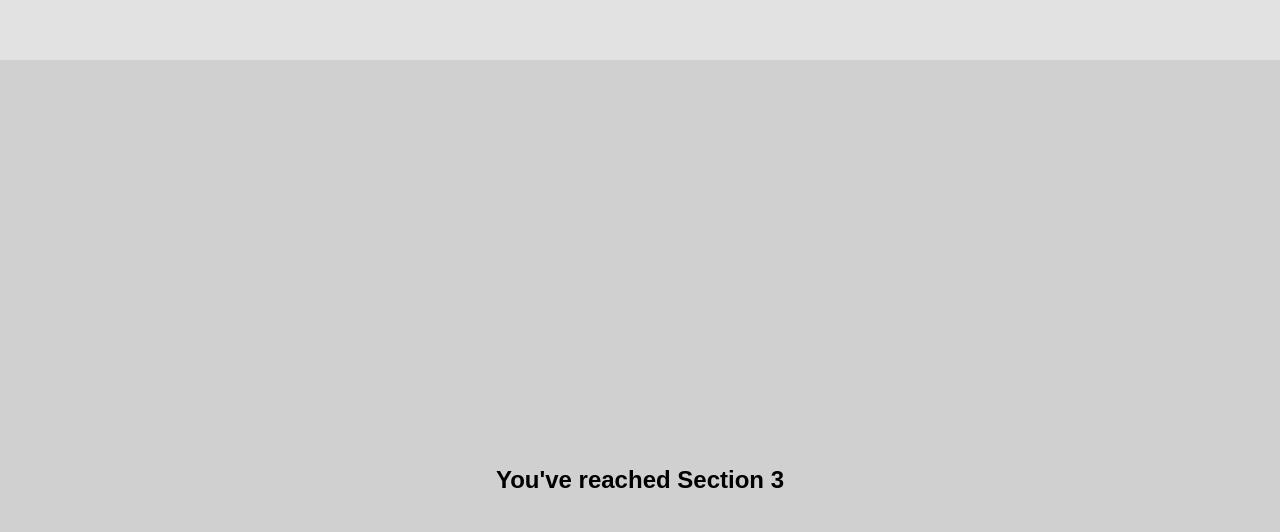
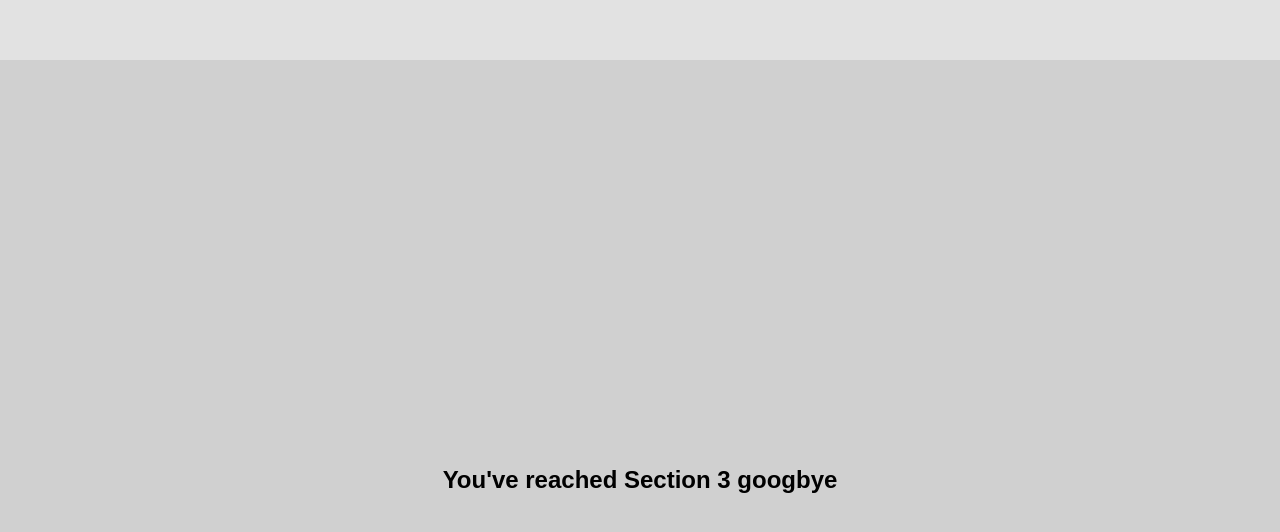
Before and after one commit to ndaimaster/ndaimaster, a plain HTML site: page index2.html in a window 1280 px wide. Shown: the part 1620-2152 px from the top of the page. Drawn offline with Linux system fonts and the light colour scheme.

Commit message:
Update index2.html

```diff
--- a/index2.html
+++ b/index2.html
@@ -85,7 +85,7 @@
             <h1>This is Section 2</h1>
         </section>
         <section id="section3">
-            <h1>You've reached Section 3</h1>
+            <h1>You've reached Section 3 googbye</h1>
         </section>
     </main>
 </body>
```
